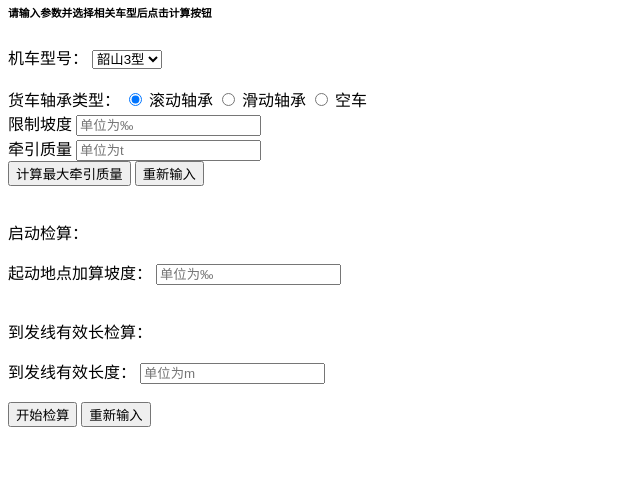
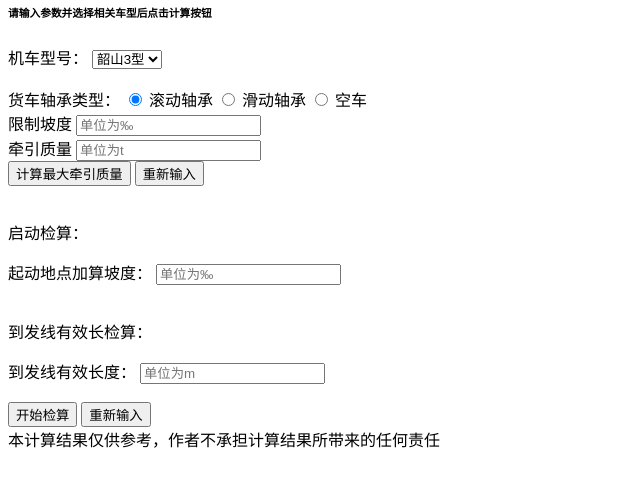
Before and after one commit to kakasearch/rtp, a website: page views/qyjs.html in a window 1280 px wide. Shown: the part 87-574 px from the top of the page, without its empty margins (0-640 px from the left). Drawn offline with Linux system fonts and the light colour scheme; files whose address does not match are found by name.

Commit message:
Update qyjs.html

```diff
--- a/views/qyjs.html
+++ b/views/qyjs.html
@@ -58,5 +58,6 @@
             <input type="button" value="开始检算" onclick="check_G()">
             <input type="reset" value="重新输入">
             <div id="jsjg"></div>
+            <div>本计算结果仅供参考，作者不承担计算结果所带来的任何责任</div>
     </form>
 </body>
```
